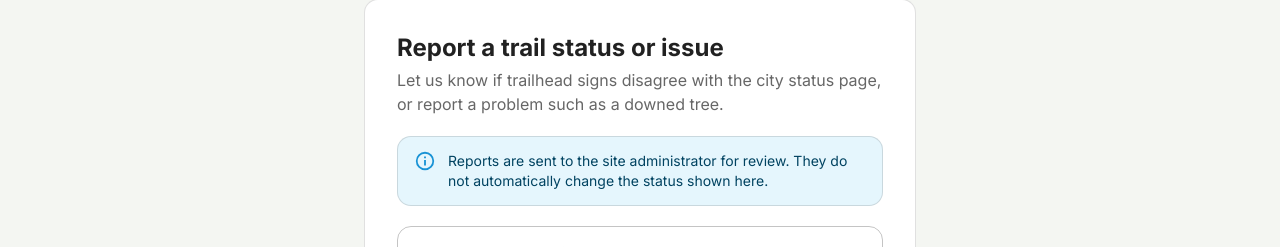
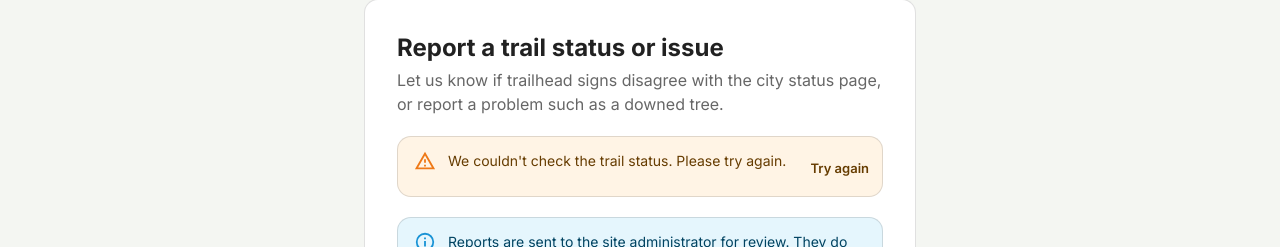
Before and after one commit to gbettencourt/BidwellTrailChecker, a React (Vite) app in the folder client/: page /report in a window 1280 px wide. Shown: the part 114-361 px from the top of the page. Built offline with nearby package versions, Linux system fonts and the light colour scheme; no server answers.

Commit message:
Show the current trail status on the report page

```diff
--- a/client/src/App/pages/TrailReport.tsx
+++ b/client/src/App/pages/TrailReport.tsx
@@ -1,8 +1,9 @@
-import React, { useRef, useState } from 'react';
+import React, { useCallback, useEffect, useRef, useState } from 'react';
 import CheckCircleRounded from '@mui/icons-material/CheckCircleRounded';
 import { Alert, Box, Button, MenuItem, Paper, Stack, TextField, Typography } from '@mui/material';
 import { useForm } from 'react-hook-form';
 import { Captcha } from '../components/Captcha';
+import { TrailStatusBanner, type TrailStatusState } from '../components/TrailStatusBanner';
 import { getRandomInt } from '../util/Util';
 
 type ReportType = 'status' | 'issue';
@@ -20,7 +21,26 @@ interface FormValues {
 export const TrailReportPage: React.FC = () => {
 	const [submitted, setSubmitted] = useState(false);
 	const [submitError, setSubmitError] = useState('');
+	const [status, setStatus] = useState<TrailStatusState>('loading');
 	const captchaCode = useRef(getRandomInt(1000, 9999));
+
+	// what the site currently shows, so a reporter can compare it with the signs
+	const fetchStatus = useCallback(async () => {
+		try {
+			const res = await fetch('/api/trailstatus');
+			if (!res.ok) throw new Error(`HTTP ${res.status}`);
+			const data = await res.json();
+			setStatus(data.trailStatus === 'Open' || data.trailStatus === 'Closed' ? data.trailStatus : 'unknown');
+		} catch (e) {
+			console.error('Failed to fetch trail status:', e);
+			setStatus('unknown');
+		}
+	}, []);
+
+	useEffect(() => {
+		fetchStatus();
+	}, [fetchStatus]);
+
 	const {
 		register,
 		handleSubmit,
@@ -92,6 +112,8 @@ export const TrailReportPage: React.FC = () => {
 						Let us know if trailhead signs disagree with the city status page, or report a problem such as a downed tree.
 					</Typography>
 				</Box>
+
+				<TrailStatusBanner status={status} onRetry={fetchStatus} />
 
 				<Alert severity="info">
 					Reports are sent to the site administrator for review. They do not automatically change the status shown here.
```
